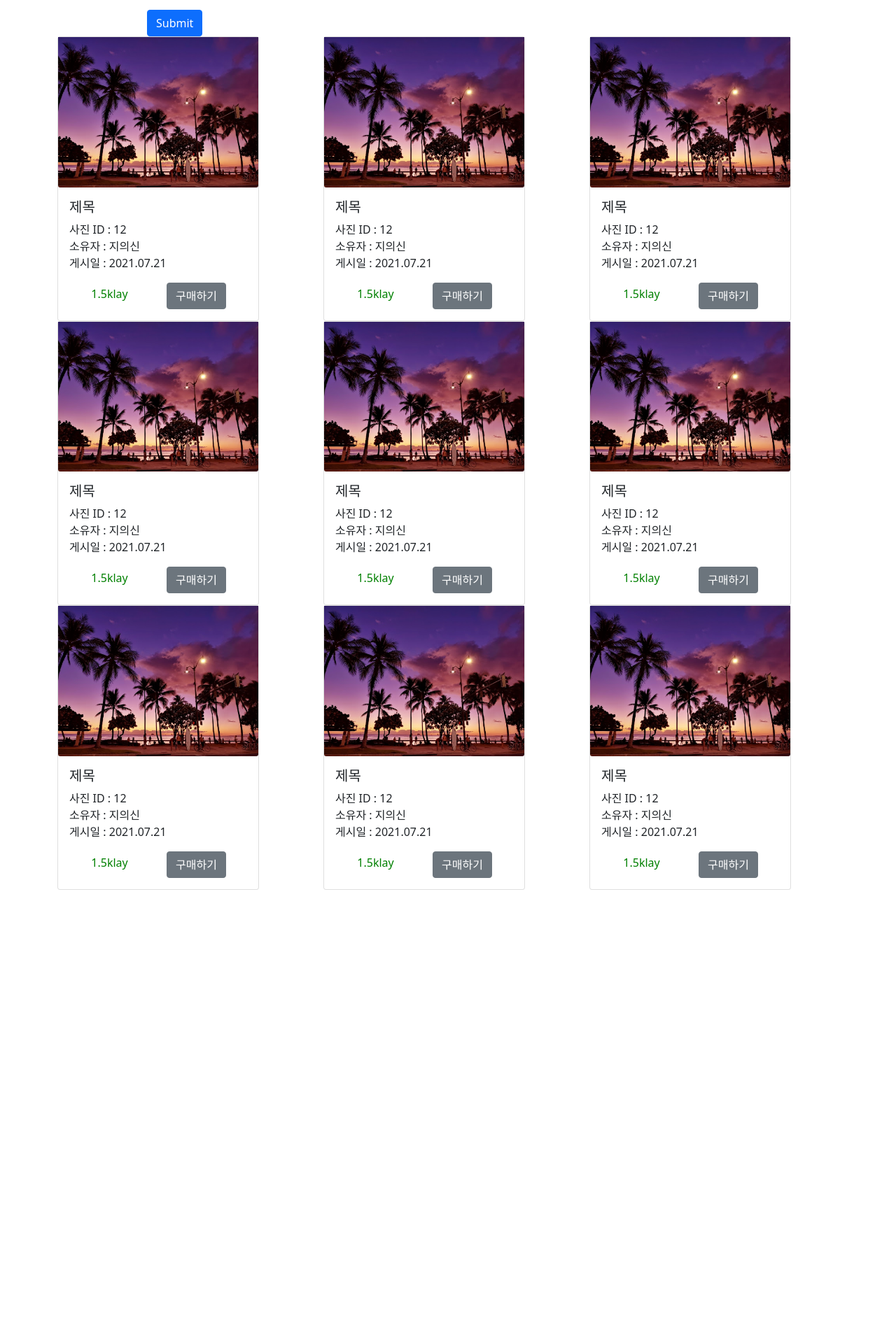
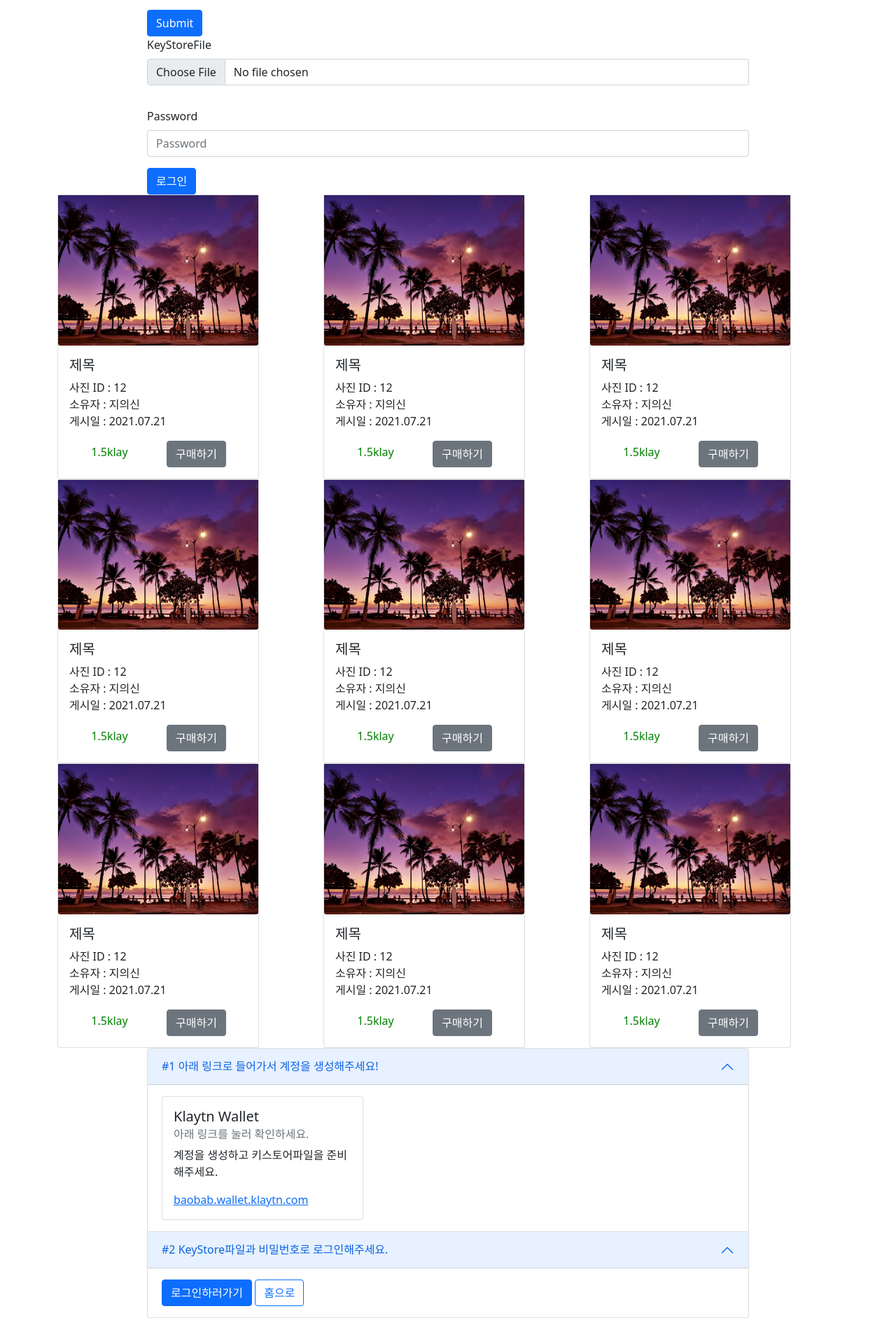
Before and after one commit to ddl06024/X_TWICE_FrontEnd, a React app: page / in a window 1280 px wide. Shown: the part 1743-3627 px from the top of the page at 70% size. Before the commit the page ends 3015 px from the top, so only its background shows below. Built offline with nearby package versions, Linux system fonts and the light colour scheme.

Commit message:
register account컴포넌트

```diff
--- a/src/App.tsx
+++ b/src/App.tsx
@@ -4,7 +4,9 @@ import Tabs from "./components/Tabs";
 import CardsBuy from "./components/CardsBuy"
 import CardsSell from "./components/CardsSell"
 import RegisterPicture from "./components/RegisterPicture"
+import Login from "./components/Login"
 import CarouselMain from "./components/CarouselMain"
+import RegisterAccount from "./components/RegisterAccount"
 import HelloWorld from "./components/HelloWorld";
 import RenderForm from "./components/RenderForm";
 import GridLayoutBuy from "./components/GridLayoutBuy"
@@ -18,7 +20,9 @@ const App: React.FC<{}> = () => {
       <CardsBuy/>
       <CardsSell/>
       <RegisterPicture/>
+      <Login/>
       <GridLayoutBuy/>
+      <RegisterAccount/>
       {/*<RenderForm />*/}
     </>
   );
--- /dev/null
+++ b/src/components/Login.tsx
@@ -0,0 +1,34 @@
+import React from "react";
+import { Button, Col, FloatingLabel, Form, Nav, Row } from "react-bootstrap";
+
+const Login: React.FC<{}> = () => {
+    return (
+        <Nav className="justify-content-center">
+        <div style={{ width: 860, height: 'auto' }}>
+        <Form>
+            <Row className="mb-3">
+            <Form.Group controlId="formFile" className="mb-3">
+                <Form.Label>KeyStoreFile</Form.Label>
+                <Form.Control type="file" />
+                </Form.Group>
+            </Row>
+
+            <Form.Group className="mb-3" controlId="formBasicPassword">
+                <Form.Label>Password</Form.Label>
+                <Form.Control type="password" placeholder="Password" />
+                </Form.Group>
+
+
+
+
+
+            <Button variant="primary" type="submit">
+            로그인
+        </Button>
+      </Form>
+      </div>
+      </Nav>
+    );
+};
+
+export default Login;
--- /dev/null
+++ b/src/components/RegisterAccount.tsx
@@ -0,0 +1,46 @@
+import React from "react";
+import { Accordion,  Button,  Card, Nav} from "react-bootstrap";
+
+const RegisterAccount: React.FC<{}> = () => {
+    return (
+        <Nav className="justify-content-center">
+        <div style={{ width: 860, height: 'auto' }}>
+        <Accordion defaultActiveKey="0">
+
+            <Accordion.Item eventKey="0">
+                <Accordion.Header>#1 아래 링크로 들어가서 계정을 생성해주세요!</Accordion.Header>
+                <Accordion.Body>
+                <Card style={{ width: '18rem' }}>
+                    <Card.Body>
+
+
+
+                        <Card.Title>Klaytn Wallet</Card.Title>
+                        <Card.Subtitle className="mb-2 text-muted">아래 링크를 눌러 확인하세요.</Card.Subtitle>
+                        <Card.Text>
+                         계정을 생성하고 키스토어파일을 준비해주세요.
+                        </Card.Text>
+                        <Card.Link href="https://baobab.wallet.klaytn.com/create">baobab.wallet.klaytn.com</Card.Link>
+                    </Card.Body>
+                </Card>
+                </Accordion.Body>
+
+            </Accordion.Item>
+
+            <Accordion.Item eventKey="0" >
+                <Accordion.Header>#2 KeyStore파일과 비밀번호로 로그인해주세요.</Accordion.Header>
+                <Accordion.Body>
+                <Button variant="primary">로그인하러가기</Button>{' '}
+                  <Button variant="outline-primary">홈으로</Button>{' '}
+                </Accordion.Body>
+            </Accordion.Item>
+
+    </Accordion>
+    </div>
+    </Nav>
+
+
+    );
+};
+
+export default RegisterAccount;
```
